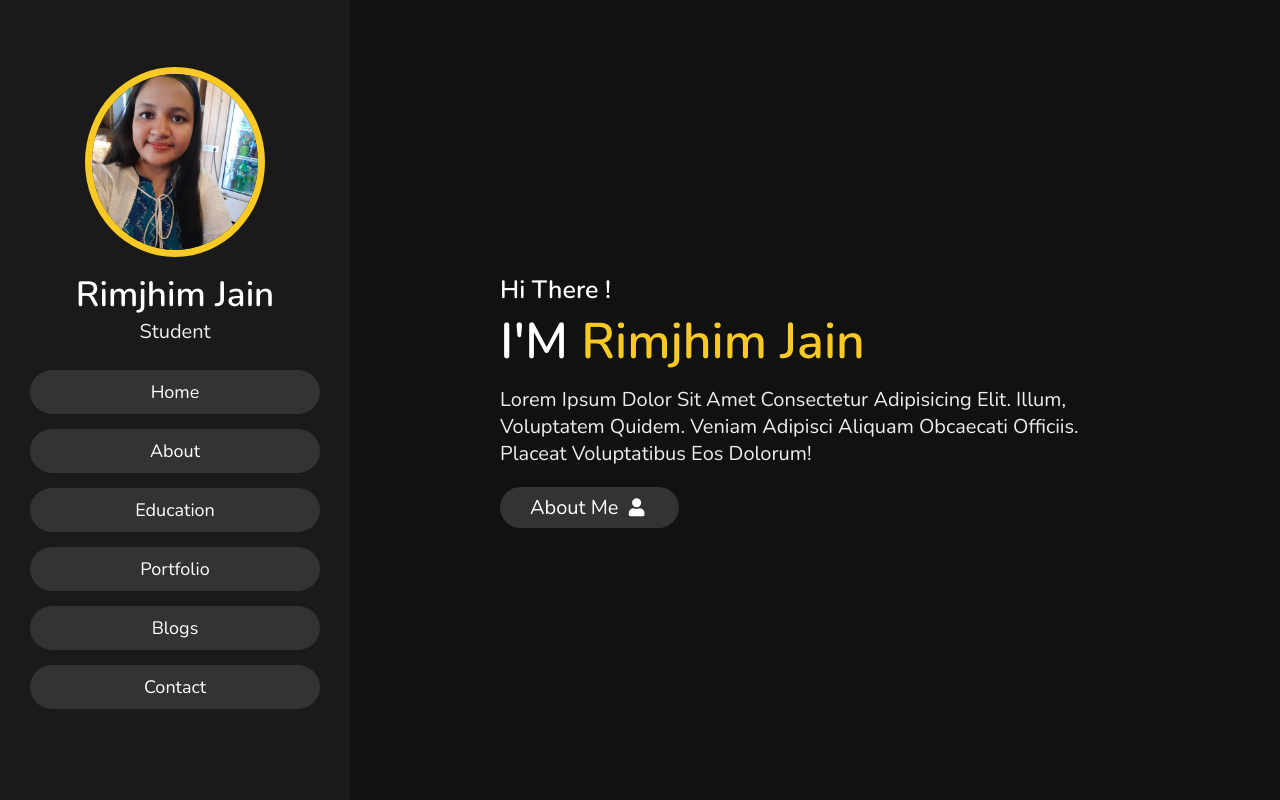
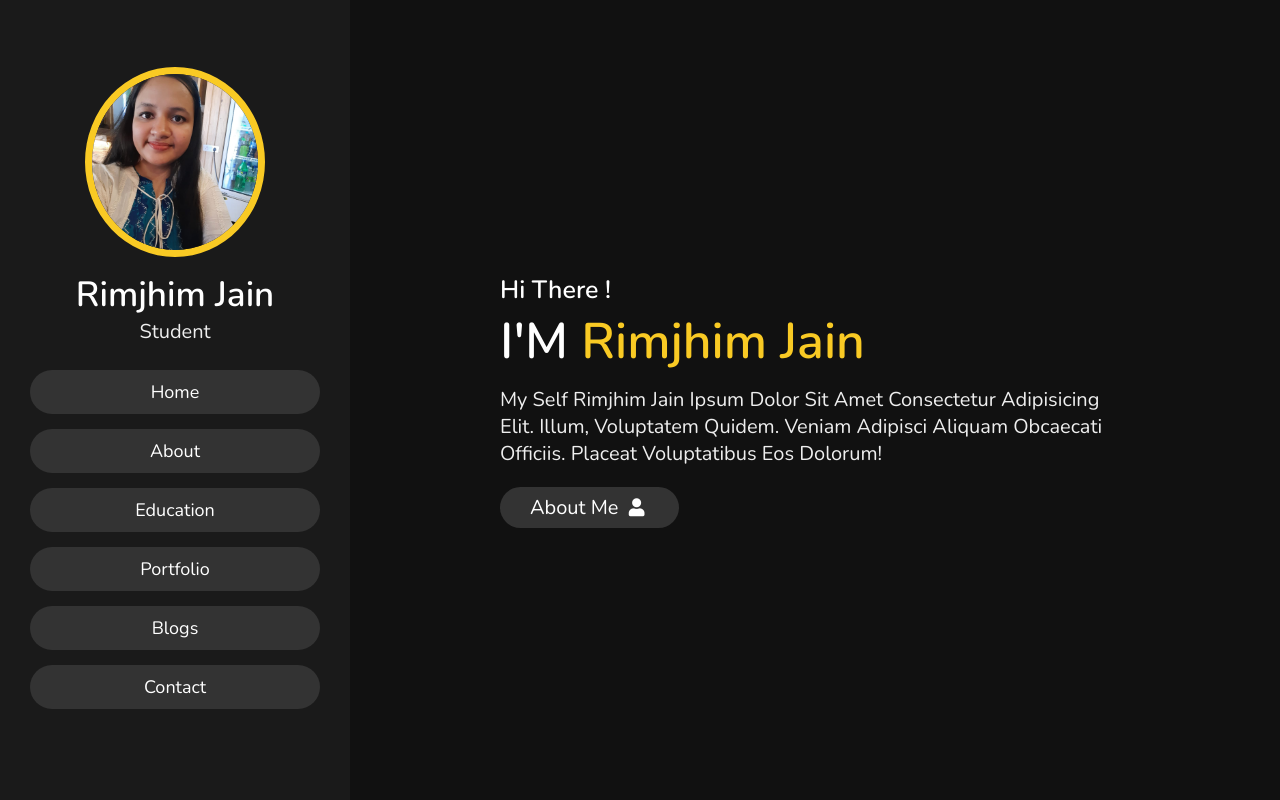
Before and after one commit to Rimjhim-jain/Portfolio, a plain HTML site: page index.html in a window 1280 px wide. Shown: the top 800 px of the page. Drawn offline with nearby package versions, Linux system fonts and the light colour scheme.

Commit message:
portfolio

```diff
--- a/index.html
+++ b/index.html
@@ -39,7 +39,7 @@
     <section class="home" id="home">
       <h3>Hi There !</h3>
       <h1>I'M <span>Rimjhim Jain</span></h1>
-      <p>Lorem ipsum dolor sit amet consectetur adipisicing elit. Illum, voluptatem quidem. Veniam adipisci aliquam obcaecati officiis. Placeat voluptatibus eos dolorum!</p>
+      <p>My self Rimjhim jain  ipsum dolor sit amet consectetur adipisicing elit. Illum, voluptatem quidem. Veniam adipisci aliquam obcaecati officiis. Placeat voluptatibus eos dolorum!</p>
       <a href="#about"><button class="btn">about me <i class="fas fa-user"></i></button></a>
 
       </section>
```
